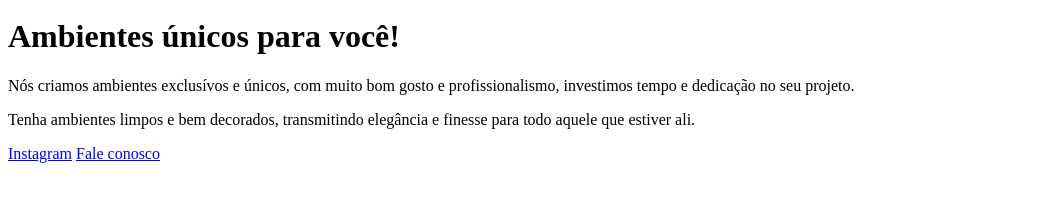
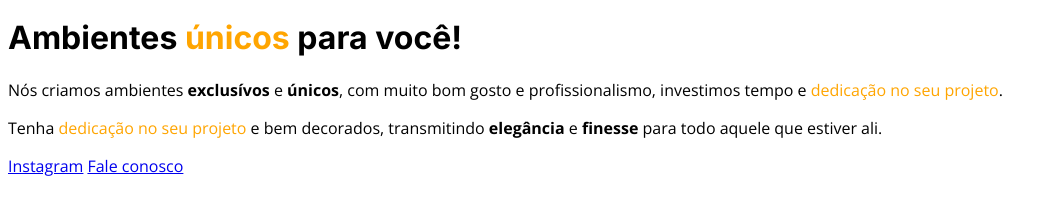
Before and after one commit to HeytorCosta/Projeto-01---Explorer-Rocketseat-, a plain HTML site: page Index.html in a window 1280 px wide. Shown: the part 111-326 px from the top of the page, without its empty margins (0-1056 px from the left). Drawn offline with nearby package versions, Linux system fonts and the light colour scheme.

Commit message:
adição das fontes

```diff
--- a/Index.html
+++ b/Index.html
@@ -1,20 +1,44 @@
 <!DOCTYPE html>
 <html lang="pt-br">
   <head>
-    <meta charset="UTF-8">
-    <meta name="viewport" content="width=device-width, initial-scale=1.0">
+    <meta charset="UTF-8" />
+    <meta name="viewport" content="width=device-width, initial-scale=1.0" />
     <title>Móveis customizados</title>
+    <link rel="stylesheet" href="./Style.css" />
+
+    <link rel="preconnect" href="https://fonts.googleapis.com" />
+    <link rel="preconnect" href="https://fonts.gstatic.com" crossorigin />
+    <link
+      href="https://fonts.googleapis.com/css2?family=Inter:wght@100..900&display=swap"
+      rel="stylesheet"
+    />
+    <link
+      href="https://fonts.googleapis.com/css2?family=Inter:wght@100..900&family=Open+Sans:ital,wght@0,300..800;1,300..800&display=swap"
+      rel="stylesheet"
+    />
   </head>
   <body>
-    <img src="./assets/balls-decoration.svg" alt="bolas do canto inferior da tela" id="Balls">
+    <img
+      src="./assets/balls-decoration.svg"
+      alt="bolas do canto inferior da tela"
+      id="Balls"
+    />
 
     <div class="hero">
-        <img src="./assets/image 1.svg" alt="imagem central">
+      <img src="./assets/image 1.svg" alt="imagem central" />
 
-        <h1>Ambientes únicos para você!</h1>
+      <h1>Ambientes <span><b>únicos</b></span> para você!</h1>
 
-        <p>Nós criamos ambientes exclusívos e únicos, com muito bom gosto e profissionalismo, investimos tempo e dedicação no seu projeto. </p>
-        <p>Tenha ambientes limpos e bem decorados, transmitindo elegância  e finesse para todo aquele que estiver ali.</p>
+      <p>
+        Nós criamos ambientes <b>exclusívos</b> e <b>únicos</b>, com muito bom
+        gosto e profissionalismo, investimos tempo e
+        <span>dedicação no seu projeto</span>.
+      </p>
+      <p>
+        Tenha <span>dedicação no seu projeto</span> e bem decorados,
+        transmitindo <b>elegância</b> e <b>finesse</b> para todo aquele que
+        estiver ali.
+      </p>
     </div>
     <footer>
       <a href="http://">Instagram</a>
--- /dev/null
+++ b/Style.css
@@ -0,0 +1,15 @@
+h1{
+font-family: "Inter", sans-serif;
+}
+p{
+    font-family: "Open Sans", sans-serif;
+}
+a{
+    font-family: "Open Sans", sans-serif;
+}
+.hero span{
+    color: orange;
+}
+.hero p b{
+
+}
```
Lines whose indentation alone changed are shown as unchanged.
